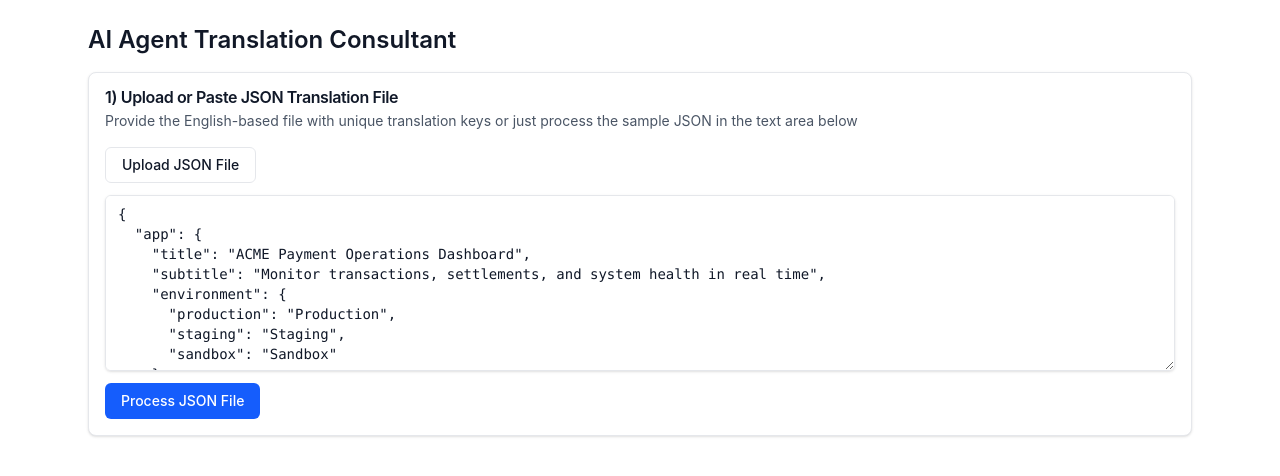
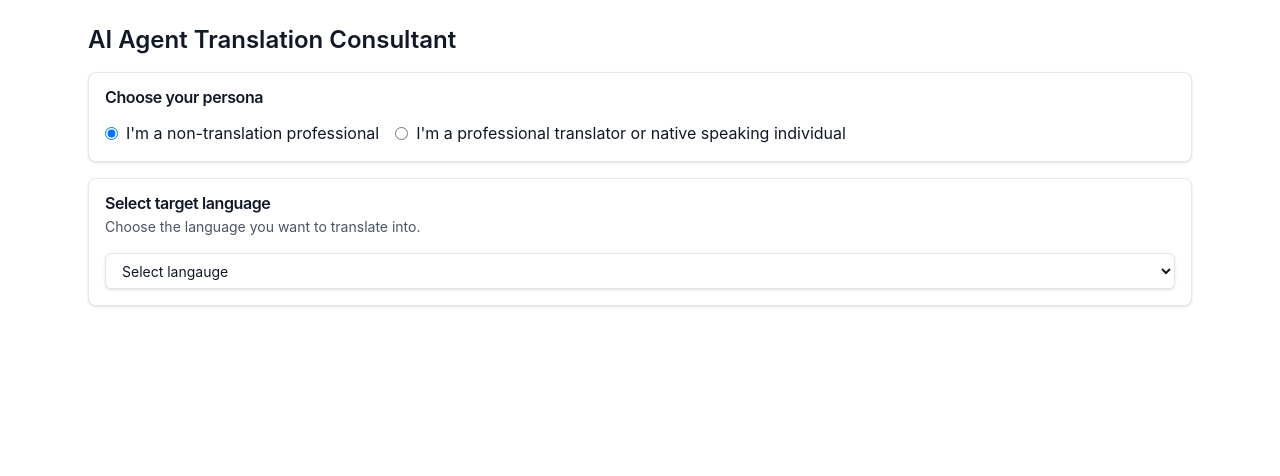
Before and after one commit to kevincauto/cp2translate, a Next.js app: page / in a window 1280 px wide. Shown: the top 476 px of the page. Built offline with nearby package versions, Linux system fonts and the light colour scheme.

Commit message:
Add "persona" card; various UX enhancements

```diff
--- a/app/page.tsx
+++ b/app/page.tsx
@@ -1,10 +1,11 @@
 "use client";
 
-import { useMemo, useRef, useState } from "react";
+import { useMemo, useRef, useState, createContext } from "react";
 import { AgentColumns } from "@/components/AgentColumns";
 import { DiffViewer } from "@/components/DiffViewer";
 import { LanguageSelectCard } from "@/components/LanguageSelectCard";
 import { MatchMatrix } from "@/components/MatchMatrix";
+import { PersonaCard } from "@/components/PersonaCard";
 import { UploadCard } from "@/components/UploadCard";
 import { postSse } from "@/lib/client/sse";
 import {
@@ -27,16 +28,18 @@
   TranslationId,
   TranslationMap,
 } from "@/lib/types";
+import { COMMON_LOCALES } from "@/lib/client/locales";
 
-type AppState =
-  | "idle"
-  | "parsed"
-  | "languageSelected"
-  | "translating"
-  | "translated"
-  | "compared"
-  | "consulting"
-  | "reviewed";
+export const personas = [
+    { type: 'non-translator', label: "I'm a non-translation professional" },
+    { type: 'translator', label: "I'm a professional translator or native speaking individual" },
+  ] as const;
+
+export type AppState = {
+  state: "idle" | "parsed" | "languageSelected" | "translating" | "translated" | "compared" | "consulting" | "reviewed",
+  persona: typeof personas[number]['type'],
+  selectedLocale: typeof COMMON_LOCALES[number]['code']
+};
 
 type TranslationProgress = Record<
   TranslationId,
@@ -51,17 +54,18 @@
   error?: string;
 };
 
+export const AppContext = createContext<{
+  appState: AppState
+} | null>(null);
+
 export default function Home() {
-  const [state, setState] = useState<AppState>("idle");
-  const [jsonText, setJsonText] = useState(() =>
-    JSON.stringify(section1Default, null, 2),
-  );
+  const [appState, setAppState] = useState<AppState>({ state: "idle", persona: personas[0].type, selectedLocale: '' });
+  const [jsonText, setJsonText] = useState(() => JSON.stringify(section1Default, null, 2));
   const [parseError, setParseError] = useState<string | null>(null);
   const [parseWarnings, setParseWarnings] = useState<
     Array<{ keyPath: string; message: string }>
   >([]);
   const [flatEntries, setFlatEntries] = useState<FlatEntry[]>([]);
-  const [selectedLocale, setSelectedLocale] = useState("es");
   const [translations, setTranslations] = useState<
     Record<TranslationId, TranslationMap>
   >({
@@ -99,7 +103,7 @@
   const translateAbortRef = useRef<AbortController | null>(null);
   const consultAbortRef = useRef<AbortController | null>(null);
 
-  const locale = selectedLocale;
+  const locale = appState.selectedLocale;
   const englishMap = useMemo(
     () =>
       Object.fromEntries(flatEntries.map((item) => [item.keyPath, item.value])),
@@ -128,6 +132,14 @@
     [diffItems],
   );
 
+  function handlePersonaSelect(persona: AppState['persona']) {
+    setAppState({
+      ...appState,
+      // state: "persona-chosen",
+      persona
+    });
+  }
+
   async function handleParse() {
     setParseError(null);
     setGlobalError(null);
@@ -145,12 +157,18 @@
 
     setFlatEntries(payload.flatEntries);
     setParseWarnings(payload.warnings ?? []);
-    setState("parsed");
+    setAppState({
+      ...appState,
+      state: 'parsed'
+    });
   }
 
   async function handleTranslate() {
     setGlobalError(null);
-    setState("translating");
+    setAppState({
+      ...appState,
+      state: 'translating'
+    });
     setProgressByTranslation({
       A: { keysDone: 0, percent: 0, status: "starting" },
       B: { keysDone: 0, percent: 0, status: "starting" },
@@ -255,7 +273,10 @@
               B: payload.translations.B ?? {},
               C: payload.translations.C ?? {},
             });
-            setState("translated");
+            setAppState({
+              ...appState,
+              state: 'translated'
+            });
           }
         },
         translateAbortRef.current.signal,
@@ -264,13 +285,17 @@
     } catch (error) {
       if (error instanceof Error && error.name === "AbortError") {
         setGlobalError("Translation cancelled.");
-        setState("languageSelected");
+        setAppState({
+          ...appState,
+          state: 'idle'
+        });
         return;
       }
-      setGlobalError(
-        error instanceof Error ? error.message : "Translation failed.",
-      );
-      setState("languageSelected");
+      setGlobalError(error instanceof Error ? error.message : "Translation failed.");
+      setAppState({
+        ...appState,
+        state: 'idle'
+      });
     }
   }
 
@@ -297,12 +322,22 @@
     setSecondOpinionProviderByKey({});
     setSecondOpinionLoadingByKey({});
     setFinalSelections({});
-    setState("compared");
+    setAppState({
+      ...appState,
+      state: 'compared'
+    });
+  }
+
+  const handleDiffSelections = () => {
+    // to-do: implement manual diff selections for translator persona
   }
 
   async function handleConsult() {
     setGlobalError(null);
-    setState("consulting");
+    setAppState({
+      ...appState,
+      state: 'consulting'
+    });
 
     consultAbortRef.current?.abort();
     consultAbortRef.current = new AbortController();
@@ -343,7 +378,10 @@
           }
 
           if (event === "done") {
-            setState("reviewed");
+            setAppState({
+              ...appState,
+              state: 'reviewed'
+            });
           }
         },
         consultAbortRef.current.signal,
@@ -352,13 +390,17 @@
     } catch (error) {
       if (error instanceof Error && error.name === "AbortError") {
         setGlobalError("Consulting cancelled.");
-        setState("compared");
+        setAppState({
+          ...appState,
+          state: 'compared'
+        });
         return;
       }
-      setGlobalError(
-        error instanceof Error ? error.message : "Consulting failed.",
-      );
-      setState("compared");
+      setGlobalError(error instanceof Error ? error.message : "Consulting failed.");
+      setAppState({
+        ...appState,
+        state: 'compared'
+      });
     }
   }
 
@@ -440,7 +482,10 @@
               ...prev,
               [keyPath]: rec.chosen,
             }));
-            setState("reviewed");
+            setAppState({
+              ...appState,
+              state: 'reviewed'
+            });
           }
 
           if (event === "error") {
@@ -496,7 +541,12 @@
     });
   }
 
+  const appContext = {
+    appState
+  }
+
   return (
+    <AppContext.Provider value={appContext}>
       <main className="mx-auto flex min-h-screen w-full max-w-6xl flex-col gap-4 p-6">
       <header>
         <h1 className="text-2xl font-semibold">
@@ -504,74 +554,50 @@
         </h1>
       </header>
 
+      <PersonaCard
+        onSelect={ handlePersonaSelect }
+        selectedPersona={ appState.persona }
+      ></PersonaCard>
+
+      <LanguageSelectCard
+        selectedLocale={appState.selectedLocale}
+        disabled={appState.state === 'translating'}
+        onSelectedLocaleChange={(localeCode) => setAppState({
+          ...appState,
+          state: 'languageSelected',
+          selectedLocale: localeCode
+        })}
+      />
+
+      { appState.selectedLocale &&
         <UploadCard
           jsonText={jsonText}
           onJsonTextChange={setJsonText}
           onParse={handleParse}
           isParsing={false}
+          warnings={parseWarnings}
           parseError={parseError}
         />
+      }
 
-      {parseWarnings.length > 0 ? (
+      {["parsed", "translating", "translated"," compared", "consulting", "reviewed" ].includes(appState.state) ? (
         <Card>
           <CardHeader>
-            <CardTitle>Security Warnings</CardTitle>
-            <CardDescription>
-              If there are any keys that resemble sensitive data, they'll be
-              listed below.
-            </CardDescription>
-          </CardHeader>
-          <CardContent className="text-sm">
-            {parseWarnings.map((warning) => (
-              <p key={`${warning.keyPath}-${warning.message}`}>
-                {warning.keyPath}: {warning.message}
-              </p>
-            ))}
-          </CardContent>
-        </Card>
-      ) : null}
-
-      {state !== "idle" ? (
-        <LanguageSelectCard
-          selectedLocale={selectedLocale}
-          onSelectedLocaleChange={setSelectedLocale}
-          onConfirm={() => setState("languageSelected")}
-        />
-      ) : null}
-
-      {state === "languageSelected" ||
-      state === "translating" ||
-      state === "translated" ||
-      state === "compared" ||
-      state === "consulting" ||
-      state === "reviewed" ? (
-        <Card>
-          <CardHeader>
-            <CardTitle>3) Translate</CardTitle>
-            <CardDescription>
-              This will run 3 translators in parallel to translate the file.
-              Each model is given high level context about the application so
-              that translations are not only accurate but also contextually
-              appropriate.
-            </CardDescription>
+            <CardTitle>Translate</CardTitle>
+            <CardDescription>This will run 3 translators in parallel to translate the file. Each model is given high level context about
+              the application so that translations are not only accurate but also contextually appropriate.</CardDescription>
           </CardHeader>
           <CardContent className="space-y-3">
-            <Button
-              type="button"
-              onClick={handleTranslate}
-              disabled={state === "translating"}
-            >
-              {state === "translating" ? "Translating..." : "Run 3 Translators"}
+            <div className="flex align-center gap-2">
+              <Button type="button" onClick={handleTranslate} disabled={!appState.selectedLocale || appState.state === "translating"}>
+                {appState.state === "translating" ? "Translating..." : "Run 3 Translators"}
               </Button>
-            {state === "translating" ? (
-              <Button
-                type="button"
-                variant="outline"
-                onClick={() => translateAbortRef.current?.abort()}
-              >
+              {appState.state === "translating" ? (
+                <Button type="button" variant="outline" onClick={() => translateAbortRef.current?.abort()}>
                   Cancel Translation
                 </Button>
               ) : null}
+            </div>
             <AgentColumns
               progressByTranslation={progressByTranslation}
               totalKeys={flatEntries.length}
@@ -580,10 +606,7 @@
         </Card>
       ) : null}
 
-      {state === "translated" ||
-      state === "compared" ||
-      state === "consulting" ||
-      state === "reviewed" ? (
+      {(appState.state === "translated" || appState.state === "compared" || appState.state === "consulting" || appState.state === "reviewed") ? (
         <Card>
           <CardHeader>
             <CardTitle>Compare Outputs</CardTitle>
@@ -596,15 +619,14 @@
         </Card>
       ) : null}
 
-      {state === "compared" ||
-      state === "consulting" ||
-      state === "reviewed" ? (
+      { (appState.state === "compared" || appState.state === "consulting" || appState.state === "reviewed") ? (
         <>
           <MatchMatrix matrix={matchMatrix} counts={matchCounts} />
-          <DiffViewer diffItems={diffItems} />
+          <DiffViewer diffItems={diffItems} onChange={ handleDiffSelections }/>
+          { appState.persona !== "translator" &&
             <Card>
               <CardHeader>
-              <CardTitle>6) Consultant Review + Final Selection</CardTitle>
+                <CardTitle>Consultant Review + Final Selection</CardTitle>
               </CardHeader>
               <CardContent className="space-y-3">
                 <div className="grid gap-2 md:grid-cols-[1fr_auto] md:items-end">
@@ -618,33 +640,21 @@
                     <Select
                       id="consultant-model"
                       value={consultantProviderId}
-                    onChange={(event) =>
-                      setConsultantProviderId(event.target.value as ProviderId)
-                    }
-                    disabled={state === "consulting"}
+                      onChange={(event) => setConsultantProviderId(event.target.value as ProviderId)}
+                      disabled={appState.state === "consulting"}
                     >
                       <option value="openai">OpenAI</option>
                       <option value="gemini">Google Gemini</option>
                       <option value="anthropic">Anthropic Claude</option>
                     </Select>
                   </div>
-                <Button
-                  type="button"
-                  onClick={handleConsult}
-                  disabled={state === "consulting"}
-                >
-                  {state === "consulting"
-                    ? "Running Consultant..."
-                    : "Run Consultant Agent"}
+                  <Button type="button" onClick={handleConsult} disabled={appState.state === "consulting"}>
+                    {appState.state === "consulting" ? "Running Consultant..." : "Run Consultant Agent"}
                   </Button>
                 </div>
 
-              {state === "consulting" ? (
-                <Button
-                  type="button"
-                  variant="outline"
-                  onClick={() => consultAbortRef.current?.abort()}
-                >
+                {appState.state === "consulting" ? (
+                  <Button type="button" variant="outline" onClick={() => consultAbortRef.current?.abort()}>
                     Cancel Consulting
                   </Button>
                 ) : null}
@@ -825,6 +835,7 @@
                 </div>
               </CardContent>
             </Card>
+           }
         </>
       ) : null}
 
@@ -836,5 +847,6 @@
         </Card>
       ) : null}
       </main>
+    </AppContext.Provider>
   );
 }
--- a/components/DiffViewer.tsx
+++ b/components/DiffViewer.tsx
@@ -1,25 +1,54 @@
+import { useContext } from "react";
+
 import { Card, CardContent, CardDescription, CardHeader, CardTitle } from "@/components/ui/card";
 import type { DiffItem } from "@/lib/types";
+import { AppContext } from "@/app/page";
+import { Input } from "@/components/ui/input";
 
-export function DiffViewer({ diffItems }: { diffItems: DiffItem[] }) {
+export function DiffViewer({ diffItems, onChange }: { diffItems: DiffItem[], onChange: (item: string) => void }) {
+
+  const appContext = useContext(AppContext);
+  const isTranslator = appContext?.appState.persona === 'translator';
+
   return (
     <Card>
       <CardHeader>
-        <CardTitle>5) Differences</CardTitle>
-        <CardDescription>{diffItems.length} keys need consultant review.</CardDescription>
+        <CardTitle>Differences</CardTitle>
+        <CardDescription><span className="text-blue-700 text-lg font-semibold">{diffItems.length}</span> keys need consultant review.</CardDescription>
       </CardHeader>
-      <CardContent className="space-y-4">
-        {diffItems.slice(0, 50).map((item) => (
-          <div key={item.keyPath} className="rounded border p-3 text-sm">
-            <p className="font-mono text-xs text-gray-700">{item.keyPath}</p>
-            <p className="mt-1 text-xs text-gray-500">EN: {item.english}</p>
-            <p className="mt-1">Translation A: {item.A}</p>
-            <p>Translation B: {item.B}</p>
-            <p>Translation C: {item.C}</p>
-          </div>
+      <CardContent>
+        <ol className="divide-y">
+        {diffItems.slice(0, 50).map((item, i) => (
+          <li key={item.keyPath} className="">
+            <div className="inline-block px-6 py-3 text-sm flex flex-col gap-2">
+            <p className="relative"><span className="absolute top right-[101%] text-md">{ i + 1 })</span><span className="font-mono font-semibold text-md text-blue-700">{item.keyPath}</span>: <span className="mt-1 text-md">"{item.english}"</span></p>
+            <div className="flex flex-col gap-2 mt-2">
+              <div>
+                { isTranslator ?
+                  <><input type="radio" value={ item.A } name="diff-select-group" onChange={(e) => onChange(e.target.value)} />&nbsp;<label htmlFor={ item.A } className="mt-1">Translation A: { item.A }</label></>
+                  : <><span className="text-gray-500">Translation A:</span><span className=""> { item.A }</span></>
+                }
+              </div>
+              <div>
+                { isTranslator ?
+                  <><input type="radio" value={ item.B } name="diff-select-group" onChange={(e) => onChange(e.target.value)} />&nbsp;<label htmlFor={ item.B } className="mt-1">Translation B: { item.B }</label></>
+                  : <><span className="text-gray-700">Translation B:</span><span className=""> { item.B }</span></>
+                }
+              </div>
+              <div>
+                { isTranslator ?
+                  <><input type="radio" value={ item.C } name="diff-select-group" onChange={(e) => onChange(e.target.value)} />&nbsp;<label htmlFor={ item.C }className="mt-1">Translation C: { item.C }</label></>
+                  : <span className="text-gray-700">Translation C: { item.C }</span>
+                }
+              </div>
+              { isTranslator && <div><label htmlFor="custom-text">Or enter your preferred translation:</label><Input id="custom-text" type="text" /></div> }
+              </div>
+            </div>
+            </li>
         ))}
+        </ol>
         {diffItems.length > 50 ? (
-          <p className="text-xs text-gray-600">Showing first 50 differences.</p>
+          <p className="border-bs py-4 text-xs text-gray-600">Showing first 50 differences.</p>
         ) : null}
       </CardContent>
     </Card>
--- a/components/LanguageSelectCard.tsx
+++ b/components/LanguageSelectCard.tsx
@@ -1,36 +1,36 @@
 "use client";
 
 import { Card, CardContent, CardDescription, CardHeader, CardTitle } from "@/components/ui/card";
-import { Button } from "@/components/ui/button";
 import { Select } from "@/components/ui/select";
 import { COMMON_LOCALES } from "@/lib/client/locales";
 
 export function LanguageSelectCard({
   selectedLocale,
   onSelectedLocaleChange,
-  onConfirm,
+  disabled
 }: {
   selectedLocale: string;
   onSelectedLocaleChange: (value: string) => void;
-  onConfirm: () => void;
+  disabled?: boolean
 }) {
-  const selectedLabel = COMMON_LOCALES.find((locale) => locale.code === selectedLocale)?.label;
   return (
     <Card>
       <CardHeader>
-        <CardTitle>2) Select Target Language</CardTitle>
+        <CardTitle>Select target language</CardTitle>
         <CardDescription>Choose the language you want to translate into.</CardDescription>
       </CardHeader>
       <CardContent className="space-y-3">
         <div className="space-y-1">
-          <label className="text-sm font-medium" htmlFor="locale-select">
-            Language
-          </label>
           <Select
             id="locale-select"
             value={selectedLocale}
             onChange={(event) => onSelectedLocaleChange(event.target.value)}
+            disabled={disabled}
           >
+            { !selectedLocale && <option key={''} value={''}>
+                Select langauge
+              </option>
+              }
             {COMMON_LOCALES.map((locale) => (
               <option key={locale.code} value={locale.code}>
                 {locale.label}
@@ -38,10 +38,6 @@
             ))}
           </Select>
         </div>
-        <p className="text-sm text-gray-600">Selected: {selectedLabel ?? "—"}</p>
-        <Button type="button" onClick={onConfirm} disabled={!selectedLocale}>
-          Confirm Locale
-        </Button>
       </CardContent>
     </Card>
   );
--- /dev/null
+++ b/components/PersonaCard.tsx
@@ -0,0 +1,33 @@
+import { Card, CardContent, CardHeader, CardTitle } from "@/components/ui/card";
+import { AppState } from "@/app/page";
+import { personas } from "@/app/page";
+
+type PersonaCardProps = {
+    onSelect: (persona: AppState['persona']) => void;
+    selectedPersona: AppState['persona']
+}
+
+export const PersonaCard = ({ onSelect, selectedPersona }: PersonaCardProps ) => {
+
+    return (
+        <section>
+            <Card>
+                <CardHeader>
+                <CardTitle>Choose your persona</CardTitle>
+                </CardHeader>
+                <CardContent className="space-y-3">
+                    <div className="flex items-center gap-4">
+                        { personas.map((p) => (
+                            <div className="flex items-center gap-2" key={p.type}>
+                                <input id={ `persona-${ p.type }` } type='radio' name='persona' value={ p.type } onChange={(e) => onSelect(e.target.value as AppState['persona'])} checked={ selectedPersona === p.type }/>
+                                <label htmlFor={ `persona-${ p.type }` }>{ p.label }</label>
+                            </div>
+                            )
+                        )}
+                    </div>
+                </CardContent>
+            </Card>
+        </section>
+    )
+
+}
--- a/components/UploadCard.tsx
+++ b/components/UploadCard.tsx
@@ -11,19 +11,22 @@
   onParse,
   isParsing,
   parseError,
+  warnings
 }: {
   jsonText: string;
   onJsonTextChange: (value: string) => void;
   onParse: () => void;
   isParsing: boolean;
   parseError?: string | null;
+  warnings: Array<{ keyPath: string; message: string }>
 }) {
+
   const inputRef = useRef<HTMLInputElement | null>(null);
 
   return (
     <Card>
       <CardHeader>
-        <CardTitle>1) Upload or Paste JSON Translation File</CardTitle>
+        <CardTitle>Upload or paste JSON translation file</CardTitle>
         <CardDescription>Provide the English-based file with unique translation keys or just process the sample JSON in the text area below</CardDescription>
       </CardHeader>
       <CardContent className="space-y-3">
@@ -53,9 +56,26 @@
           className="min-h-44 font-mono"
         />
         {parseError ? <p className="text-sm text-red-700">{parseError}</p> : null}
-        <Button type="button" onClick={onParse} disabled={isParsing || !jsonText.trim()}>
+        <Button type="button" onClick={onParse} disabled={(isParsing || !jsonText.trim())}>
           {isParsing ? "Parsing..." : "Process JSON File"}
         </Button>
+
+        { !!warnings.length &&
+          <>
+            <hr></hr>
+            <div>
+              <h4 className="text-orange-700">Security Warnings</h4>
+              <p className="text-xs">If there are any keys that resemble sensitive data, they'll be listed below.</p>
+              <ol className="text-sm list-decimal list-inside mt-4">
+                {warnings.map((warning) => (
+                  <li className="mb-2" key={`${warning.keyPath}-${warning.message}`}>
+                    <span className="font-semibold text-orange-700">{warning.keyPath}</span>: {warning.message}
+                  </li>
+                ))}
+              </ol>
+          </div>
+          </>
+      }
       </CardContent>
     </Card>
   );
```
Lines whose indentation alone changed are shown as unchanged.
